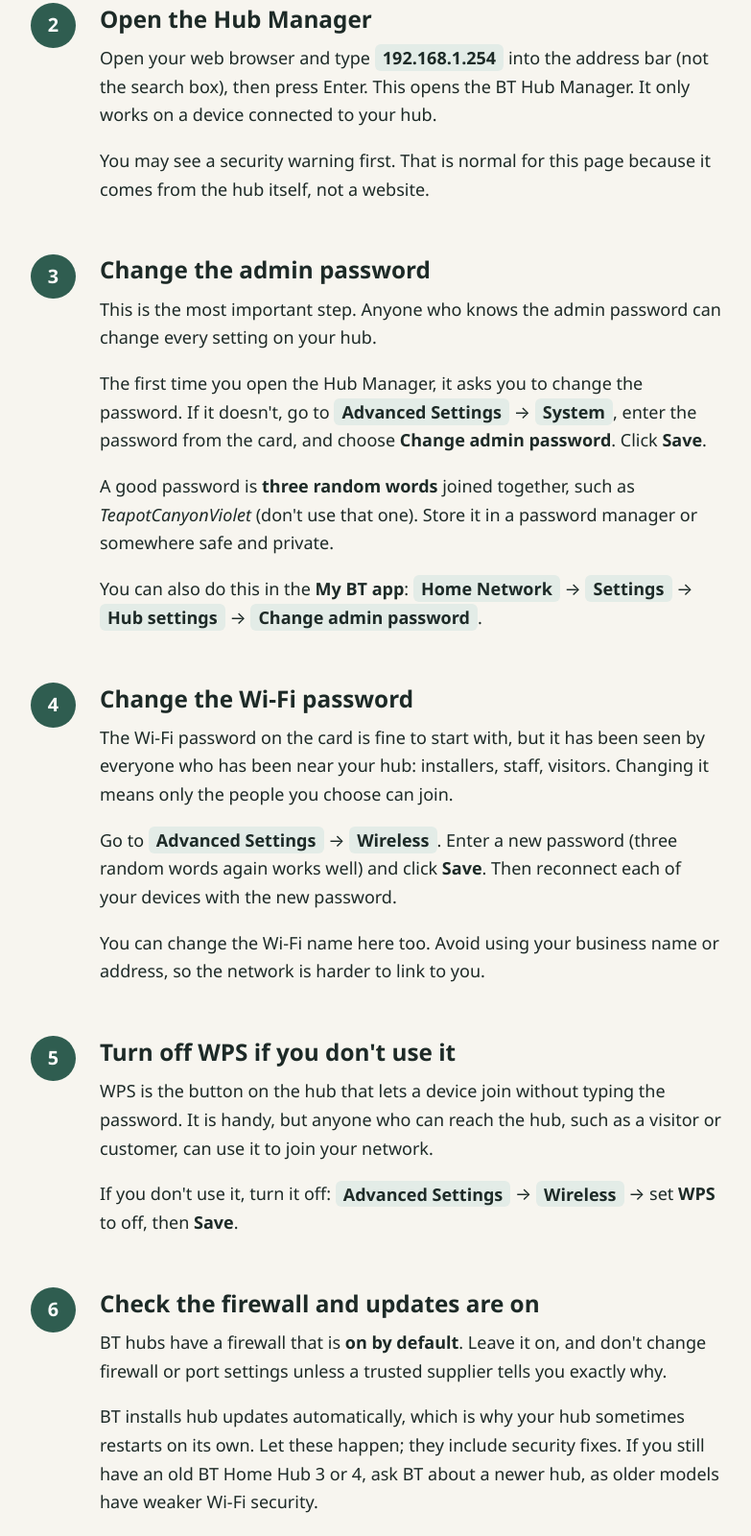
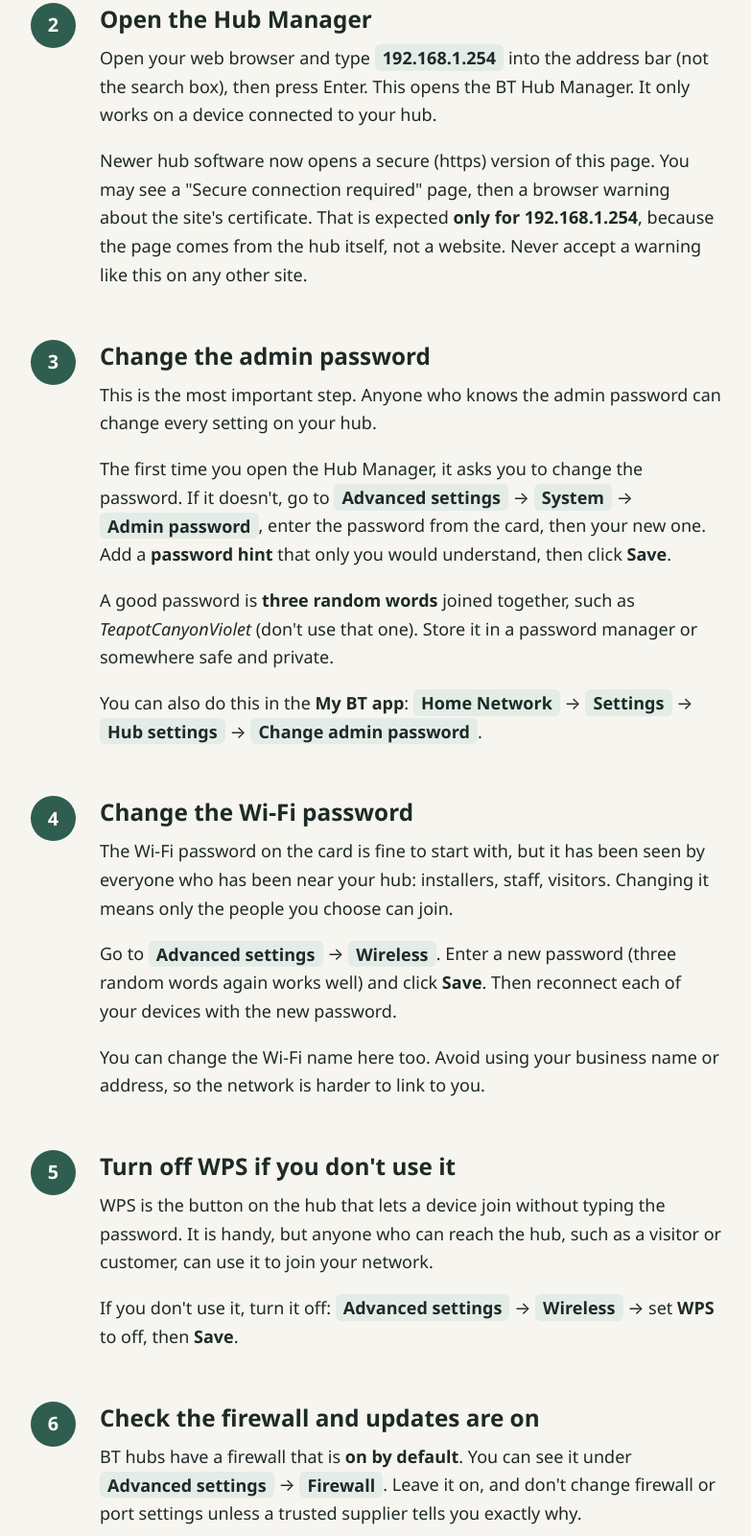
Before and after one commit to Patchwell-Security/patchwell-security.github.io, a plain HTML site: page guide-bt-smart-hub.html in a window 1280 px wide. Shown: the part 1200-2800 px from the top of the page at 96% size, without its empty margins (145-928 px from the left). Drawn offline with Linux system fonts and the light colour scheme.

Commit message:
Update BT Smart Hub guide after checking a real Smart Hub 2

```diff
--- a/guide-bt-smart-hub.html
+++ b/guide-bt-smart-hub.html
@@ -35,7 +35,7 @@
     </div>
     <section>
       <div class="wrap article">
-        <p class="meta">Written for the BT Smart Hub 2, the hub most BT broadband customers have. The BT Smart Hub 3 and EE Smart Hubs use very similar screens. Checked against BT's own help pages on 23 November 2026.</p>
+        <p class="meta">Written for the BT Smart Hub 2, the hub most BT broadband customers have. The BT Smart Hub 3 and EE Smart Hubs use very similar screens. Checked against BT's help pages and a real Smart Hub 2 on 23 November 2026.</p>
 
         <p>Your hub is the front door between your business and the internet. Every laptop, card reader, phone and printer goes through it. If someone gets into its settings, they can see or redirect everything that passes through. These steps lock that door.</p>
 
@@ -56,13 +56,13 @@
           <li>
             <h2>Open the Hub Manager</h2>
             <p>Open your web browser and type <span class="path">192.168.1.254</span> into the address bar (not the search box), then press Enter. This opens the BT Hub Manager. It only works on a device connected to your hub.</p>
-            <p>You may see a security warning first. That is normal for this page because it comes from the hub itself, not a website.</p>
+            <p>Newer hub software now opens a secure (https) version of this page. You may see a "Secure connection required" page, then a browser warning about the site's certificate. That is expected <strong>only for 192.168.1.254</strong>, because the page comes from the hub itself, not a website. Never accept a warning like this on any other site.</p>
           </li>
 
           <li>
             <h2>Change the admin password</h2>
             <p>This is the most important step. Anyone who knows the admin password can change every setting on your hub.</p>
-            <p>The first time you open the Hub Manager, it asks you to change the password. If it doesn't, go to <span class="path">Advanced Settings</span> &rarr; <span class="path">System</span>, enter the password from the card, and choose <strong>Change admin password</strong>. Click <strong>Save</strong>.</p>
+            <p>The first time you open the Hub Manager, it asks you to change the password. If it doesn't, go to <span class="path">Advanced settings</span> &rarr; <span class="path">System</span> &rarr; <span class="path">Admin password</span>, enter the password from the card, then your new one. Add a <strong>password hint</strong> that only you would understand, then click <strong>Save</strong>.</p>
             <p>A good password is <strong>three random words</strong> joined together, such as <em>TeapotCanyonViolet</em> (don't use that one). Store it in a password manager or somewhere safe and private.</p>
             <p>You can also do this in the <strong>My BT app</strong>: <span class="path">Home Network</span> &rarr; <span class="path">Settings</span> &rarr; <span class="path">Hub settings</span> &rarr; <span class="path">Change admin password</span>.</p>
           </li>
@@ -70,19 +70,19 @@
           <li>
             <h2>Change the Wi-Fi password</h2>
             <p>The Wi-Fi password on the card is fine to start with, but it has been seen by everyone who has been near your hub: installers, staff, visitors. Changing it means only the people you choose can join.</p>
-            <p>Go to <span class="path">Advanced Settings</span> &rarr; <span class="path">Wireless</span>. Enter a new password (three random words again works well) and click <strong>Save</strong>. Then reconnect each of your devices with the new password.</p>
+            <p>Go to <span class="path">Advanced settings</span> &rarr; <span class="path">Wireless</span>. Enter a new password (three random words again works well) and click <strong>Save</strong>. Then reconnect each of your devices with the new password.</p>
             <p>You can change the Wi-Fi name here too. Avoid using your business name or address, so the network is harder to link to you.</p>
           </li>
 
           <li>
             <h2>Turn off WPS if you don't use it</h2>
             <p>WPS is the button on the hub that lets a device join without typing the password. It is handy, but anyone who can reach the hub, such as a visitor or customer, can use it to join your network.</p>
-            <p>If you don't use it, turn it off: <span class="path">Advanced Settings</span> &rarr; <span class="path">Wireless</span> &rarr; set <strong>WPS</strong> to off, then <strong>Save</strong>.</p>
+            <p>If you don't use it, turn it off: <span class="path">Advanced settings</span> &rarr; <span class="path">Wireless</span> &rarr; set <strong>WPS</strong> to off, then <strong>Save</strong>.</p>
           </li>
 
           <li>
             <h2>Check the firewall and updates are on</h2>
-            <p>BT hubs have a firewall that is <strong>on by default</strong>. Leave it on, and don't change firewall or port settings unless a trusted supplier tells you exactly why.</p>
+            <p>BT hubs have a firewall that is <strong>on by default</strong>. You can see it under <span class="path">Advanced settings</span> &rarr; <span class="path">Firewall</span>. Leave it on, and don't change firewall or port settings unless a trusted supplier tells you exactly why.</p>
             <p>BT installs hub updates automatically, which is why your hub sometimes restarts on its own. Let these happen; they include security fixes. If you still have an old BT Home Hub 3 or 4, ask BT about a newer hub, as older models have weaker Wi-Fi security.</p>
           </li>
         </ol>
@@ -100,7 +100,12 @@
         </div>
 
         <h2>Forgotten your new admin password?</h2>
-        <p>On a Smart Hub 2, the fix is a factory reset: press the reset button on the back with a paper clip until the lights change. This puts every setting back to the card, so you will need to repeat this guide afterwards.</p>
+        <p>On the Hub Manager's login screen, the Smart Hub 2 offers three options:</p>
+        <ul>
+          <li><strong>Password hint:</strong> shows the hint you set in step 3.</li>
+          <li><strong>Password override:</strong> lets you set a new admin password <em>without</em> losing your other settings. Follow the on-screen steps.</li>
+          <li><strong>Factory reset:</strong> press the reset pinhole on the back of the hub for 3 seconds, then wait a few minutes until the hub light is blue. This puts every setting back to the card, so you will need to repeat this guide afterwards.</li>
+        </ul>
 
         <h2>Why this matters for Cyber Essentials</h2>
         <p>Changing default passwords and using a working firewall are part of the basic controls in the UK's Cyber Essentials scheme. This guide covers those for your router. A full Cyber Essentials Readiness Kit is coming in early 2027; email <a href="mailto:patchwellsecurity@proton.me?subject=Notify%20me%20about%20the%20readiness%20kit">patchwellsecurity@proton.me</a> with "Notify me" to hear when it launches.</p>
```
